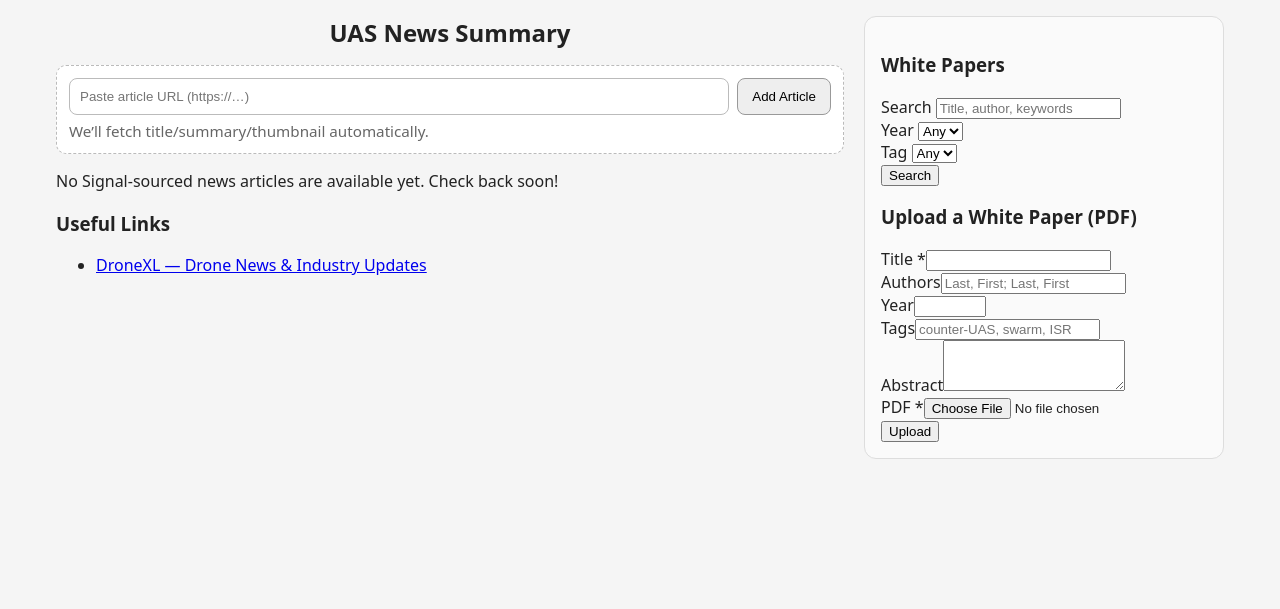
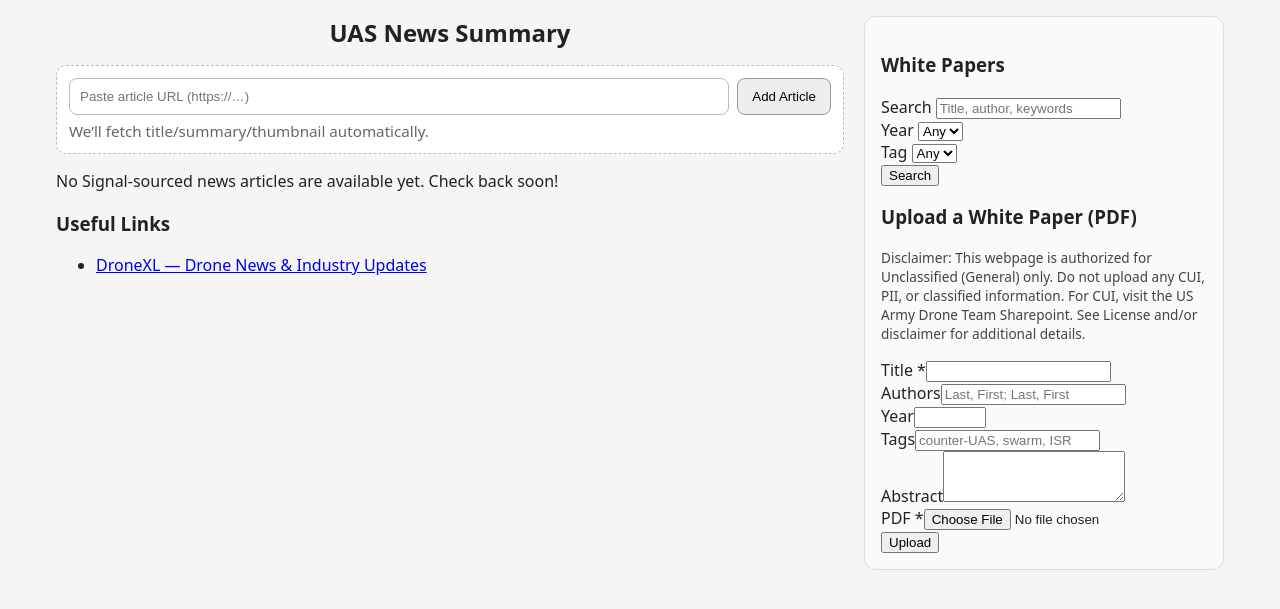
Before and after one commit to yacubus-bishcus/us_army_drone_team_webpage, a Flask app: page /news/ in a window 1280 px wide. Shown: the part 79-688 px from the top of the page. Run offline with Flask 3, Linux system fonts and the light colour scheme; the visitor is signed in with stand-in values (Sample User, id 1); data that the repository does not hold is empty; parts of the project's set-up code (start-up, migrations or seed data) failed here and were passed over.

Commit message:
Add white paper upload disclaimer

```diff
--- a/templates/uas_news.html
+++ b/templates/uas_news.html
@@ -15,6 +15,7 @@
   .admin-add .row{display:flex;gap:.5rem;align-items:center}
   .admin-add input{flex:1;padding:10px;border:1px solid #bbb;border-radius:8px}
   .admin-add button{padding:10px 14px;border:1px solid #999;background:#eee;border-radius:8px;cursor:pointer}
+  .upload .disclaimer{font-size:.85rem;color:#444;margin:.5rem 0 1rem;line-height:1.4}
   @media (max-width:980px){.page{grid-template-columns:1fr}.sidebar{position:static}}
 </style>
 
@@ -113,6 +114,7 @@
 
       <div class="upload">
         <h3>Upload a White Paper (PDF)</h3>
+        <p class="disclaimer">Disclaimer: This webpage is authorized for Unclassified (General) only. Do not upload any CUI, PII, or classified information. For CUI, visit the US Army Drone Team Sharepoint. See License and/or disclaimer for additional details.</p>
         <form action="{{ url_for('news.upload_whitepaper') }}" method="post" enctype="multipart/form-data">
           <div class="field"><label>Title *</label><input name="title" required></div>
           <div class="field"><label>Authors</label><input name="authors" placeholder="Last, First; Last, First"></div>
```
